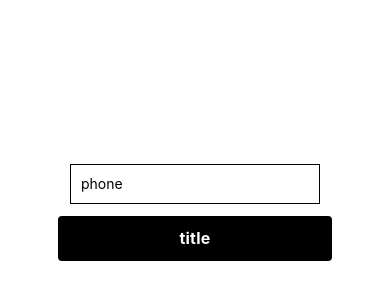
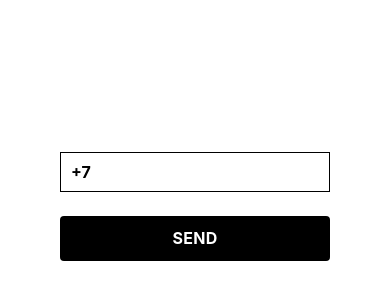
Before and after one commit to lemstanislav5/messenger, a React Native app: screen / in a window 390 px wide. Shown: the part 216-516 px from the top of the page. Built offline with nearby package versions, Linux system fonts and the light colour scheme.

Commit message:
add axios

```diff
--- a/package.json
+++ b/package.json
@@ -6,10 +6,11 @@
     "start": "expo start",
     "android": "expo start --android",
     "ios": "expo start --ios",
-    "web": "npx cross-env NODE_OPTIONS=--openssl-legacy-provider expo start --web"
+    "web": "npx start --web"
   },
   "dependencies": {
     "@expo/webpack-config": "^0.17.2",
+    "axios": "^1.2.3",
     "expo": "~47.0.12",
     "expo-status-bar": "~1.4.2",
     "react": "^18.1.0",
--- a/src/screens/Authentication.jsx
+++ b/src/screens/Authentication.jsx
@@ -1,19 +1,54 @@
 import * as React from 'react';
-import {View, SafeAreaView, StyleSheet, TextInput,  Pressable, Alert, Text } from 'react-native';
+import { View, SafeAreaView, StyleSheet, TextInput,  Pressable, Alert, Text } from 'react-native';
+import axios from "axios";
 
 const Authentication = () => {
-  const [phone, onChangeText] = React.useState('phone');
+  const [phone, onChangeText] = React.useState('+7');
+  const enterNumber = num => {
+    if(phone.length < 2) {
+      onChangeText('+7');
+    } else {
+      onChangeText(num);
+    }
+  }
+  const send = () => {
+    //https://63c9375b904f040a9658e4e3.mockapi.io/api/get/uesrs
+    axios.get('https://63c9375b904f040a9658e4e3.mockapi.io/api/get/uesrs', {
+        params: {}
+    })
+    .then(function (response) {
+        console.log(response);
+    })
+    .catch(function (error) {
+        console.log(error);
+    })
+    .then(function () {
+        // always executed
+    });
+    // axios.post('http://localhost:3000/api/authenticationr', {
+    //   type: 'authentication', phone
+    // })
+    // .then(function (response) {
+    //   console.log(response);
+    // })
+    // .catch(function (error) {
+    //   console.log(error);
+    // });
+  }
+
 
   return (
     <SafeAreaView style={styles.container}>
       <TextInput
         style={styles.input}
-        onChangeText={onChangeText}
+        onChangeText={enterNumber}
         value={phone}
+        keyboardType='number-pad'
+        textAlign={'center'}
       />
-      <Pressable style={styles.button} onPress={() => Alert.alert(phone)}>
-      <Text style={styles.text}>{"title"}</Text>
-    </Pressable>
+      <Pressable style={styles.button} onPress={send}>
+        <Text style={styles.text}>{'SEND'}</Text>
+      </Pressable>
     </SafeAreaView>
   );
 };
@@ -25,17 +60,21 @@ const styles = StyleSheet.create({
     marginHorizontal: 16,
   },
   input: {
-    width: 250,
+    fontSize: 16,
+    fontWeight: 'bold',
+    width: 270,
     height: 40,
     margin: 12,
     borderWidth: 1,
     padding: 10,
   },
   button: {
+    width: 270,
+    margin: 12,
     alignItems: 'center',
     justifyContent: 'center',
     paddingVertical: 12,
-    paddingHorizontal: 32,
+    paddingHorizontal: 2,
     borderRadius: 4,
     elevation: 3,
     backgroundColor: 'black',
```
Also changed, not shown: 1 other file (tests, documents, lock files or other folders).
